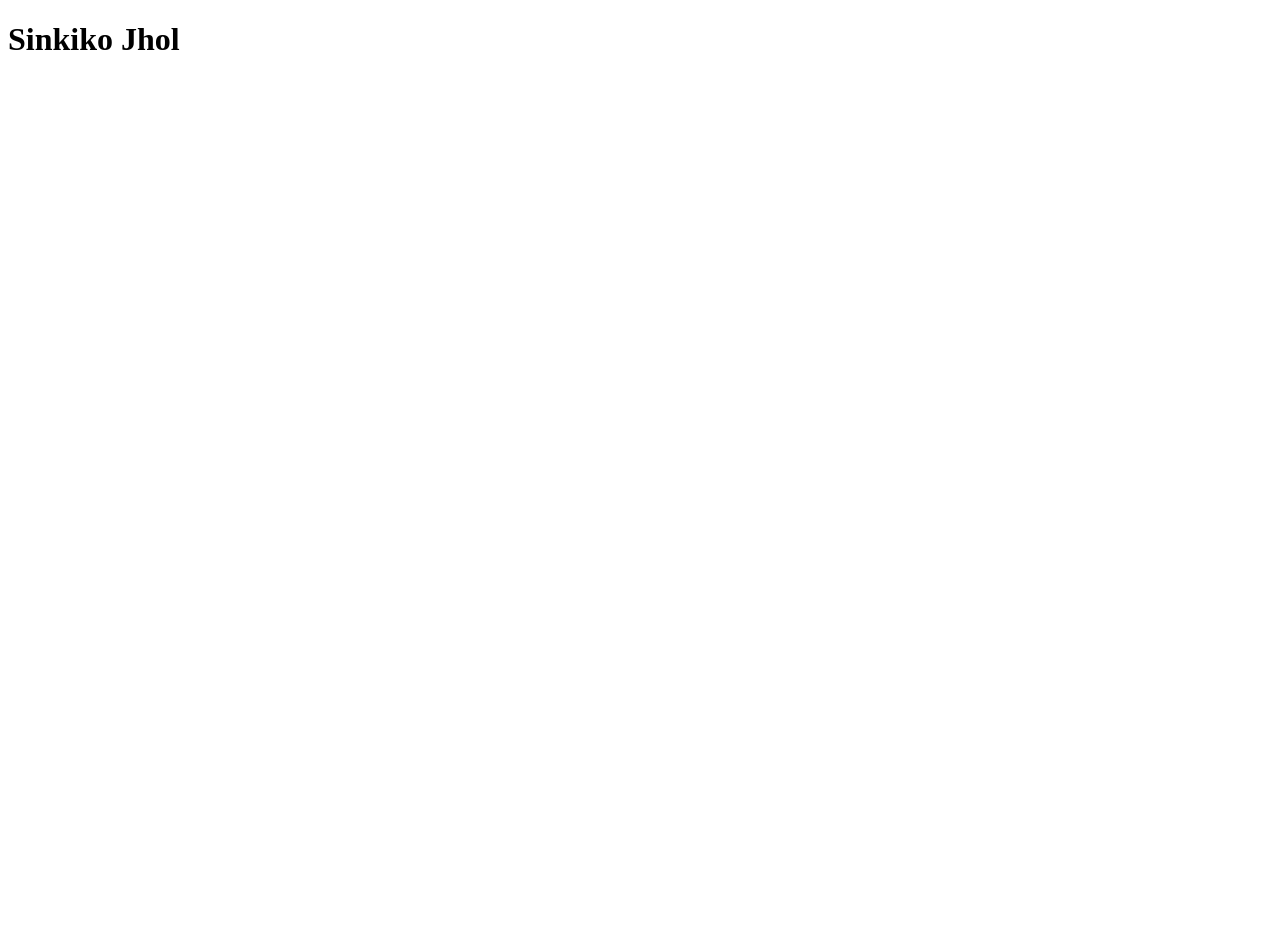
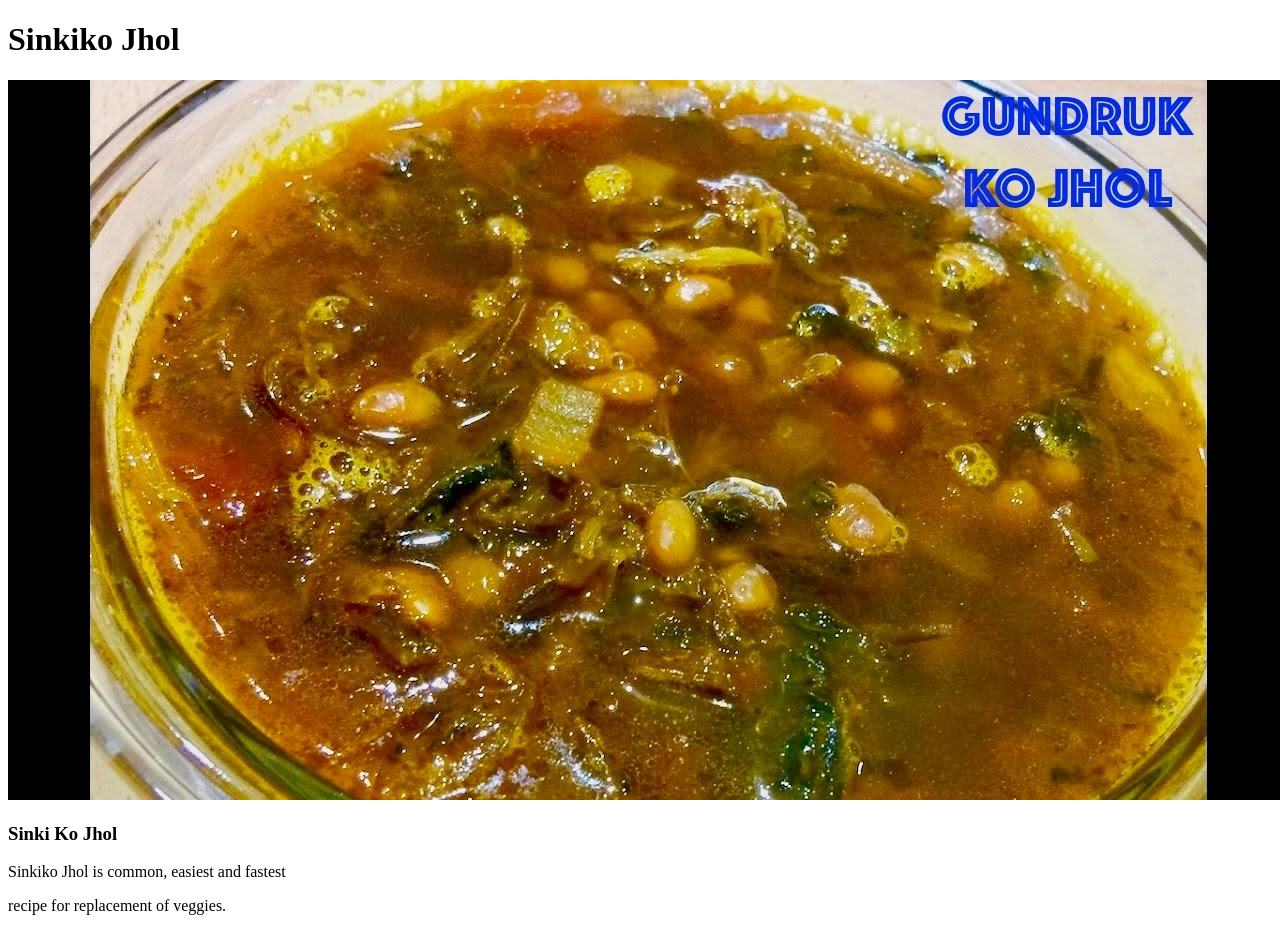
Before and after one commit to kshetritej/odin-receipes, a plain HTML site: page recipes/sinkiko-jhol.html in a window 1280 px wide. Before the commit the page ends 800 px from the top, so only its background shows below. Drawn offline with Linux system fonts and the light colour scheme.

Commit message:
added same layout as of simiko-daal on sinkiko jhol

```diff
--- a/recipes/sinkiko-jhol.html
+++ b/recipes/sinkiko-jhol.html
@@ -8,5 +8,9 @@
 </head>
 <body>
     <h1>Sinkiko Jhol</h1>
+    <img src="../img/sinkikojhol.jpg" alt="sinkiko-jhol">
+    <h3>Sinki Ko Jhol</h3>
+    <p>Sinkiko Jhol is common, easiest and fastest</p>
+    <p>recipe for replacement of veggies.</p>
 </body>
 </html>
```
